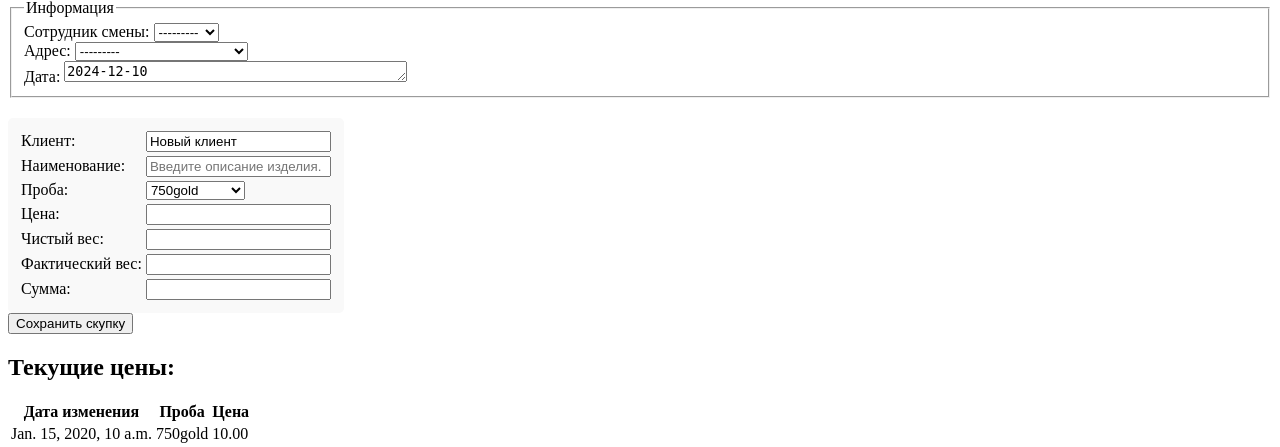
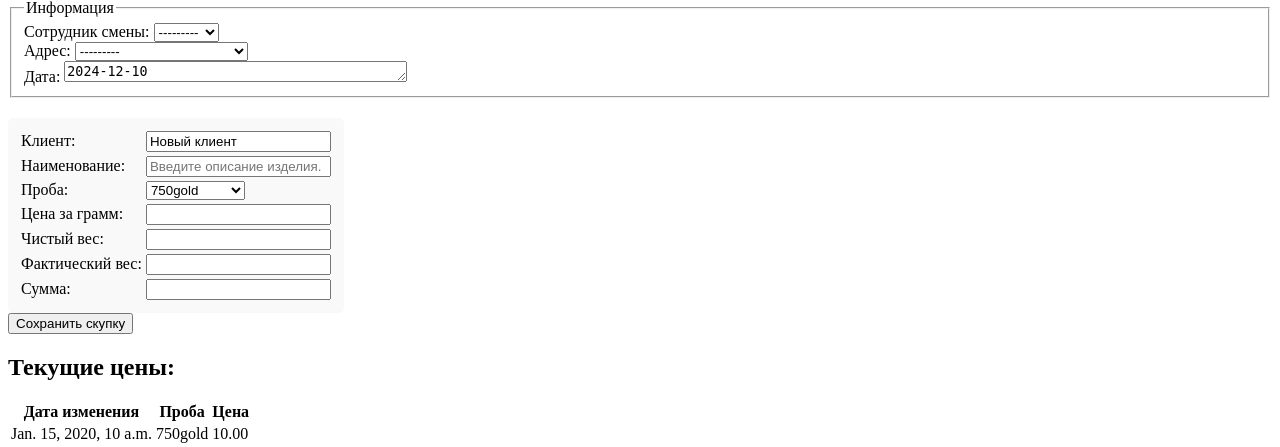
Before and after one commit to NikolayChegivarov/cash_report, a Django app: page /secret_room/ in a window 1280 px wide. Shown: the part 83-530 px from the top of the page. Run offline with Django 5.2, Linux system fonts and the light colour scheme; tables that the repository leaves empty hold one stand-in row (values such as "Sample post").

Commit message:
SecretRoomView save()3

```diff
--- a/cashbox_app/templates/secret_room.html
+++ b/cashbox_app/templates/secret_room.html
@@ -59,7 +59,7 @@
             <td>{{ form.gold_standard }}</td>
         </tr>
         <tr>
-            <td>Цена:</td>
+            <td>Цена за грамм:</td>
             <td>{{ form.price }}</td>
         </tr>
 
```
